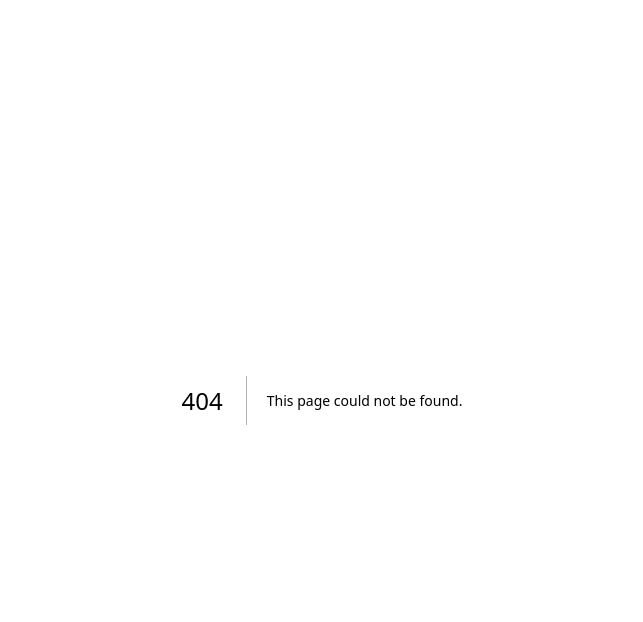
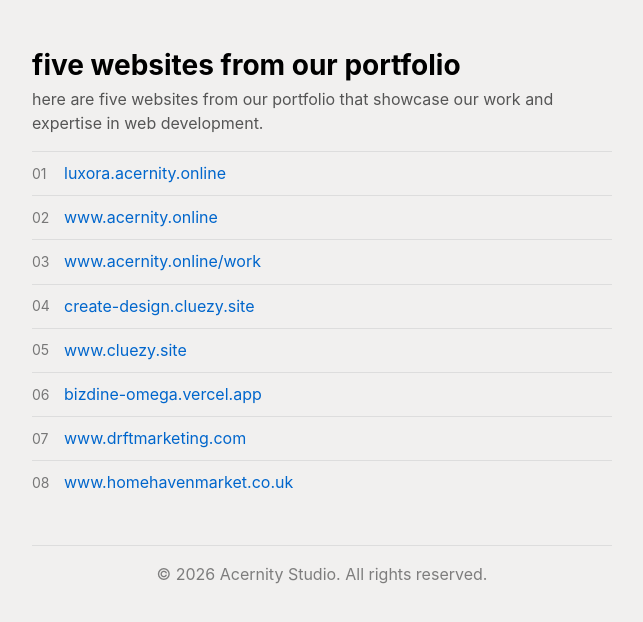
Before and after one commit to vivekupasani/portfolio, a Next.js app: page /portfolio in a window 1280 px wide. Before the commit this address had no page. Shown: the top 622 px of the page, without its empty margins (318-961 px from the left). Built offline with nearby package versions, Linux system fonts and the light colour scheme.

Commit message:
add: new portfolio page

```diff
--- /dev/null
+++ b/app/portfolio/page.tsx
@@ -0,0 +1,63 @@
+import type { Metadata } from "next";
+
+export const metadata: Metadata = {
+  title: "portfolio websites",
+  description: "Five websites from the portfolio of Vivek Upasani.",
+  alternates: {
+    canonical: "/the-ceo",
+  },
+};
+
+const websites: { url: string}[] = [
+  { url: "https://luxora.acernity.online" },
+  {url : "https://www.acernity.online"},
+  { url: "https://www.acernity.online/work" },
+  {url : "https://create-design.cluezy.site"},
+  { url: "https://www.cluezy.site" },
+  { url: "https://bizdine-omega.vercel.app"},
+  { url: "https://www.drftmarketing.com"},
+  { url: "https://www.homehavenmarket.co.uk", },
+];
+
+const linkClass =
+  "text-[#0066cc] no-underline hover:text-[#004499] hover:underline transition-colors duration-200";
+
+export default function PortfolioPage() {
+  return (
+    <main className="min-h-screen bg-[#F1F0EF] px-6 py-6 text-[#333] leading-[1.7] sm:px-8 sm:py-8 md:p-12">
+      <div className="max-w-145 mx-auto text-left">
+        <h1 className="mb-1 text-2xl font-bold leading-tight text-black sm:text-[28px]">
+          five websites from our portfolio
+        </h1>
+        <p className="text-base text-[#555] mb-4">
+          here are five websites from our portfolio that showcase our work and expertise in web development.
+        </p>
+
+        <div className="mb-0 border-t border-[#ddd]" />
+
+        <ol className="divide-y divide-[#ddd]">
+          {websites.map((website, index) => (
+            <li
+              key={website.url}
+              className="grid grid-cols-[2rem_minmax(0,1fr)] items-center gap-x-3 gap-y-2 py-2 sm:grid-cols-[2rem_minmax(0,1fr)_auto] sm:gap-x-0"
+            >
+              <span className="text-sm text-[#777]">0{index + 1}</span>
+              <a
+                href={website.url}
+                target="_blank"
+                rel="noopener noreferrer"
+                className={`${linkClass} min-w-0 break-words [overflow-wrap:anywhere]`}
+              >
+                {website.url.replace(/^https:\/\//, "")}
+              </a>
+            </li>
+          ))}
+        </ol>
+
+         <p className="text-base text-[#555555bd] mb-4 text-center mt-10 border-t border-[#ddd] pt-4">
+          © 2026 Acernity Studio. All rights reserved.
+         </p>
+      </div>
+    </main>
+  );
+}
--- /dev/null
+++ b/components/profile/ExperienceList.tsx
@@ -0,0 +1,37 @@
+import Link from "next/link";
+import { work } from "@/data/work";
+
+export default function ExperienceList() {
+  return (
+    <ul className="divide-y divide-[#ededed]">
+      {work.map((item, index) => (
+        <li key={item.slug} className="flex items-center gap-3 py-3 first:pt-1">
+          <span
+            aria-hidden="true"
+            className={`flex size-7 shrink-0 items-center justify-center rounded-md text-[10px] font-semibold text-white ${
+              index % 2 === 0 ? "bg-[#202020]" : "bg-[#777]"
+            }`}
+          >
+            {item.name.slice(0, 1).toUpperCase()}
+          </span>
+          <div className="min-w-0 flex-1">
+            <div className="flex items-baseline justify-between gap-3">
+              <Link
+                href={`/work/${item.slug}`}
+                className="truncate text-[13px] font-medium text-[#242424] decoration-[#bdbdbd] underline-offset-4 hover:underline"
+              >
+                {item.name}
+              </Link>
+              {item.status && (
+                <span className="shrink-0 text-[10px] uppercase tracking-[0.08em] text-[#888]">
+                  {item.status.replace(/[()]/g, "")}
+                </span>
+              )}
+            </div>
+            <p className="mt-0.5 truncate text-[11px] text-[#777]">{item.role}</p>
+          </div>
+        </li>
+      ))}
+    </ul>
+  );
+}
--- /dev/null
+++ b/components/profile/ProfileHeader.tsx
@@ -0,0 +1,17 @@
+export default function ProfileHeader() {
+  return (
+    <header className="flex items-start justify-between gap-4">
+      <div>
+        <h1 className="text-[21px] font-semibold tracking-[-0.04em] text-[#171717]">
+          Vivek Upasani
+        </h1>
+        <p className="mt-0.5 text-[12px] text-[#858585]">
+          Product-focused software developer
+        </p>
+      </div>
+      <span className="shrink-0 pt-1 text-[11px] text-[#858585]">
+        India · 2026
+      </span>
+    </header>
+  );
+}
--- /dev/null
+++ b/components/profile/ProfilePhoto.tsx
@@ -0,0 +1,16 @@
+import Image from "next/image";
+
+export default function ProfilePhoto() {
+  return (
+    <figure className="mt-8 overflow-hidden rounded-sm bg-[#f2f2f2]">
+      <Image
+        src="/me2.png"
+        alt="Vivek Upasani outdoors"
+        width={1474}
+        height={1024}
+        sizes="(max-width: 600px) 100vw, 560px"
+        className="h-auto w-full object-cover"
+      />
+    </figure>
+  );
+}
--- /dev/null
+++ b/components/profile/ProfileSection.tsx
@@ -0,0 +1,18 @@
+import type { ReactNode } from "react";
+
+interface ProfileSectionProps {
+  children: ReactNode;
+  title: string;
+}
+
+export default function ProfileSection({
+  children,
+  title,
+}: ProfileSectionProps) {
+  return (
+    <section className="mt-8" aria-label={title}>
+      <h2 className="mb-3 text-[13px] font-semibold text-[#202020]">{title}</h2>
+      {children}
+    </section>
+  );
+}
--- /dev/null
+++ b/components/profile/ProjectList.tsx
@@ -0,0 +1,33 @@
+import { projects } from "@/data/projects";
+
+const featuredProjects = ["deploymate", "whispy", "cluezy"];
+
+export default function ProjectList() {
+  return (
+    <ul className="divide-y divide-[#ededed]">
+      {projects
+        .filter((project) => featuredProjects.includes(project.slug))
+        .map((project) => (
+          <li key={project.slug} className="py-3 first:pt-1">
+            <a
+              href={project.href}
+              target="_blank"
+              rel="noopener noreferrer"
+              className="flex items-baseline justify-between gap-3 text-[13px] font-medium text-[#242424] decoration-[#bdbdbd] underline-offset-4 hover:underline"
+            >
+              <span className="truncate">{project.name}</span>
+              {project.status && (
+                <span className="shrink-0 text-[10px] font-normal text-[#888]">
+                  {project.status}
+                </span>
+              )}
+              <span className="sr-only"> (opens in a new tab)</span>
+            </a>
+            <p className="mt-1 text-[11px] leading-[1.6] text-[#777]">
+              {project.shortDescription}
+            </p>
+          </li>
+        ))}
+    </ul>
+  );
+}
--- /dev/null
+++ b/components/profile/SocialLinks.tsx
@@ -0,0 +1,25 @@
+const socialLinks = [
+  { label: "Instagram", href: "https://instagram.com/vivekupasni" },
+  { label: "X", href: "https://x.com/v1vekupasani" },
+  { label: "LinkedIn", href: "https://www.linkedin.com/in/vivekupasani" },
+  { label: "GitHub", href: "https://github.com/vivekupasani" },
+];
+
+export default function SocialLinks() {
+  return (
+    <nav aria-label="Social links" className="mt-4 flex flex-wrap gap-x-4 gap-y-2">
+      {socialLinks.map(({ label, href }) => (
+        <a
+          key={label}
+          href={href}
+          target="_blank"
+          rel="noopener noreferrer"
+          className="text-[12px] text-[#454545] underline decoration-[#c9c9c9] underline-offset-4 transition-colors hover:text-[#0066cc]"
+        >
+          {label}
+          <span className="sr-only"> (opens in a new tab)</span>
+        </a>
+      ))}
+    </nav>
+  );
+}
```
